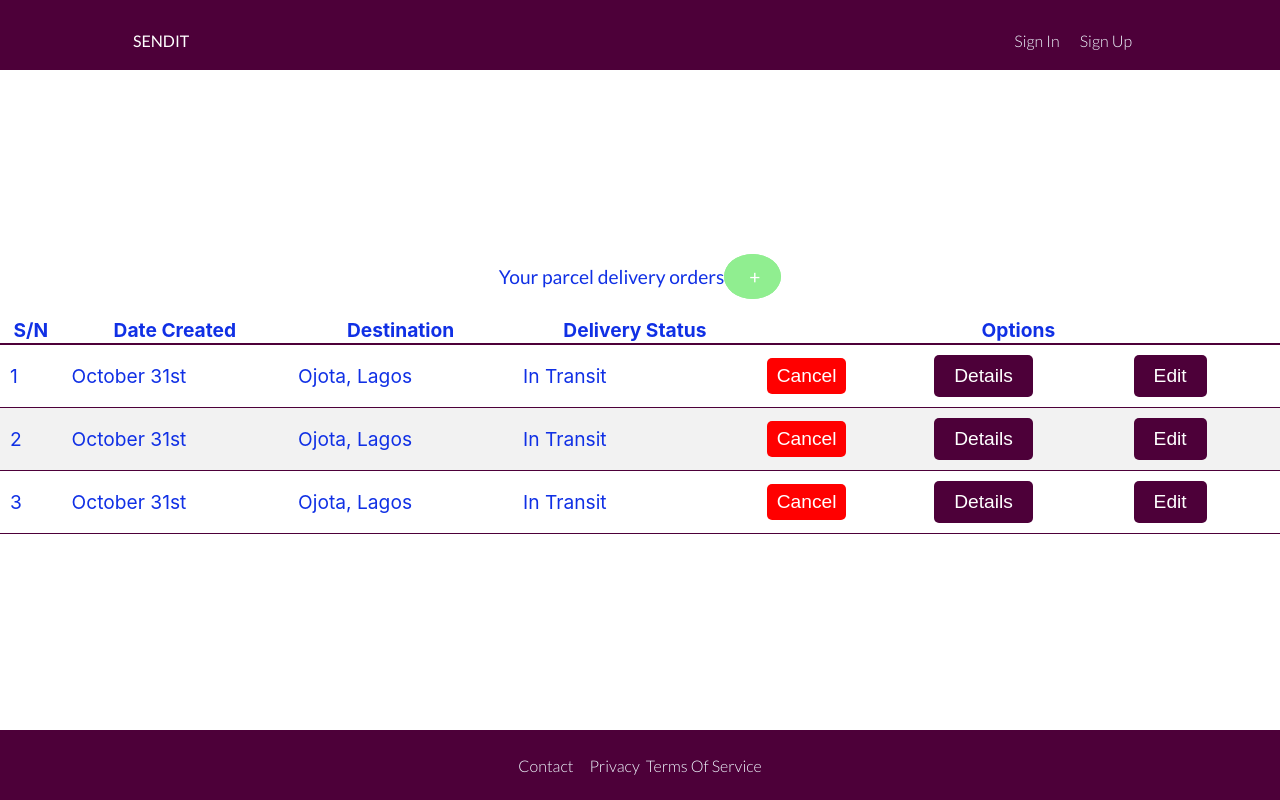
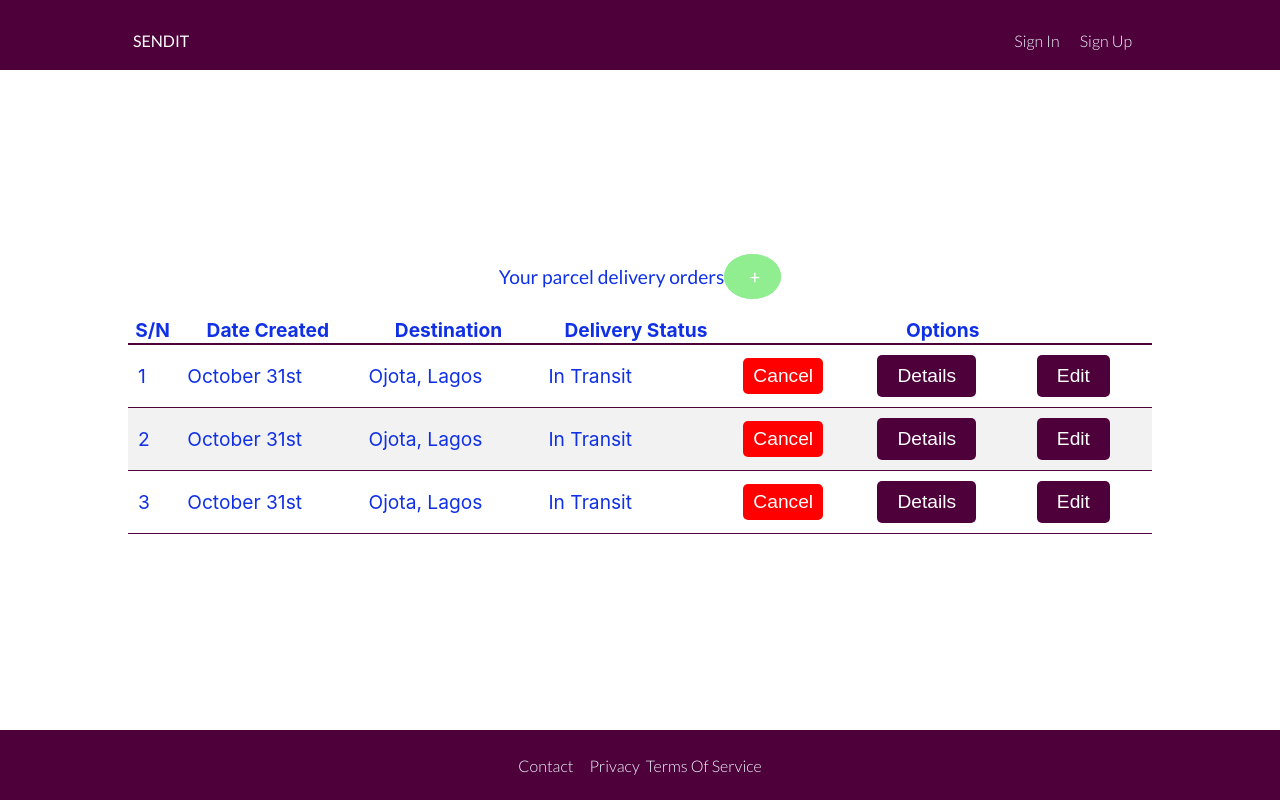
Before and after one commit to oneEyedSunday/sendit-react-frontend, a React (Create React App) app: page /parcels in a window 1280 px wide. Built offline with nearby package versions, Linux system fonts and the light colour scheme.

Commit message:
SPace table from edges

```diff
--- a/src/uielements/Table.jsx
+++ b/src/uielements/Table.jsx
@@ -18,9 +18,7 @@ const options = [
 ]
 
 export default props => (
-    <div id="overflowContainer" style={{
-        overflowX: 'auto',
-    }}>
+    <div id="overflowContainer">
         <table className="margin-y-mixed">
             <thead>
                 <tr>
--- a/src/uielements/table.css
+++ b/src/uielements/table.css
@@ -1,3 +1,10 @@
+#overflowContainer {
+    width: 80%;
+    margin-left: auto;
+    margin-right: auto;
+    overflow-x: auto;
+}
+
 table {
     width: 100%;
     border-collapse: collapse;
```
